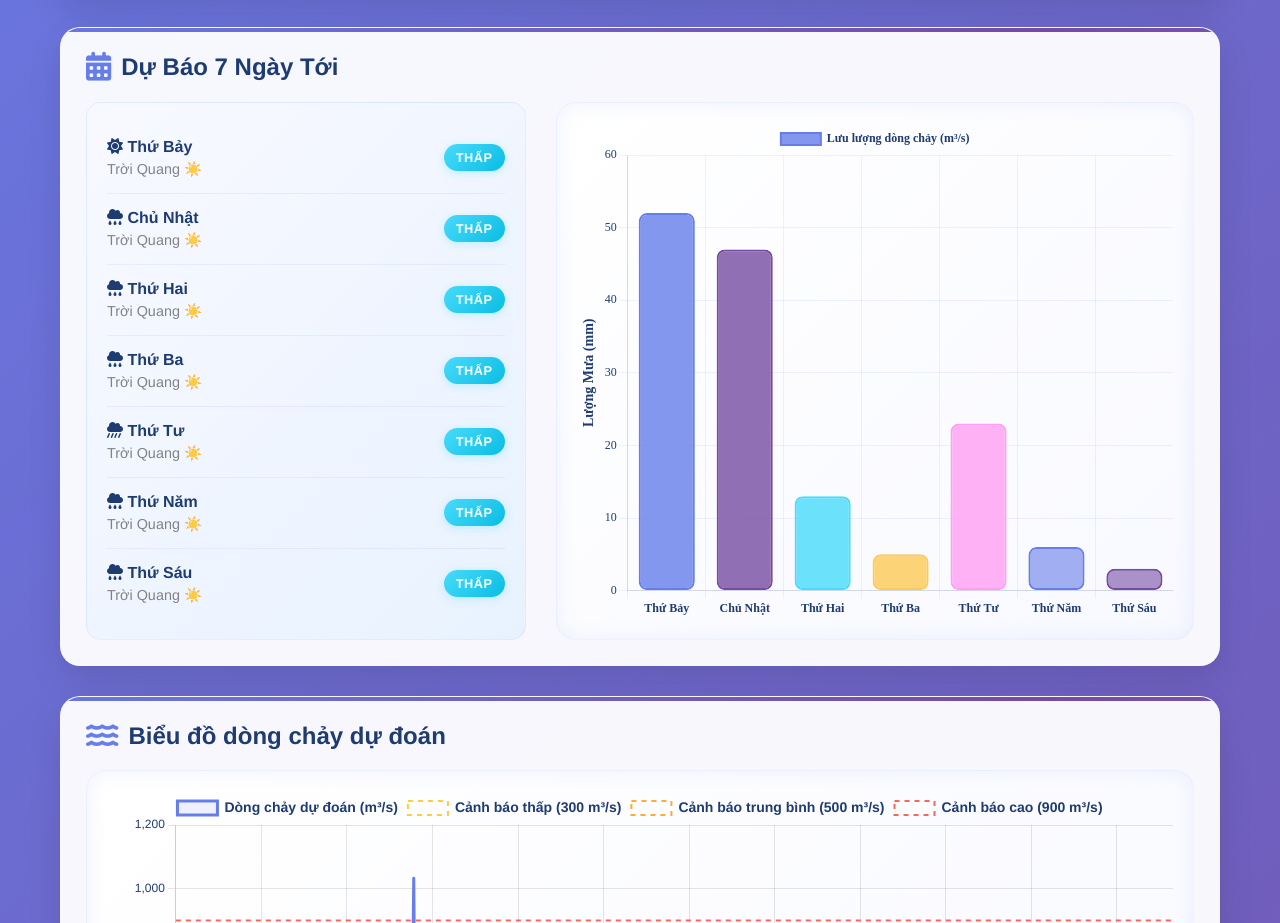
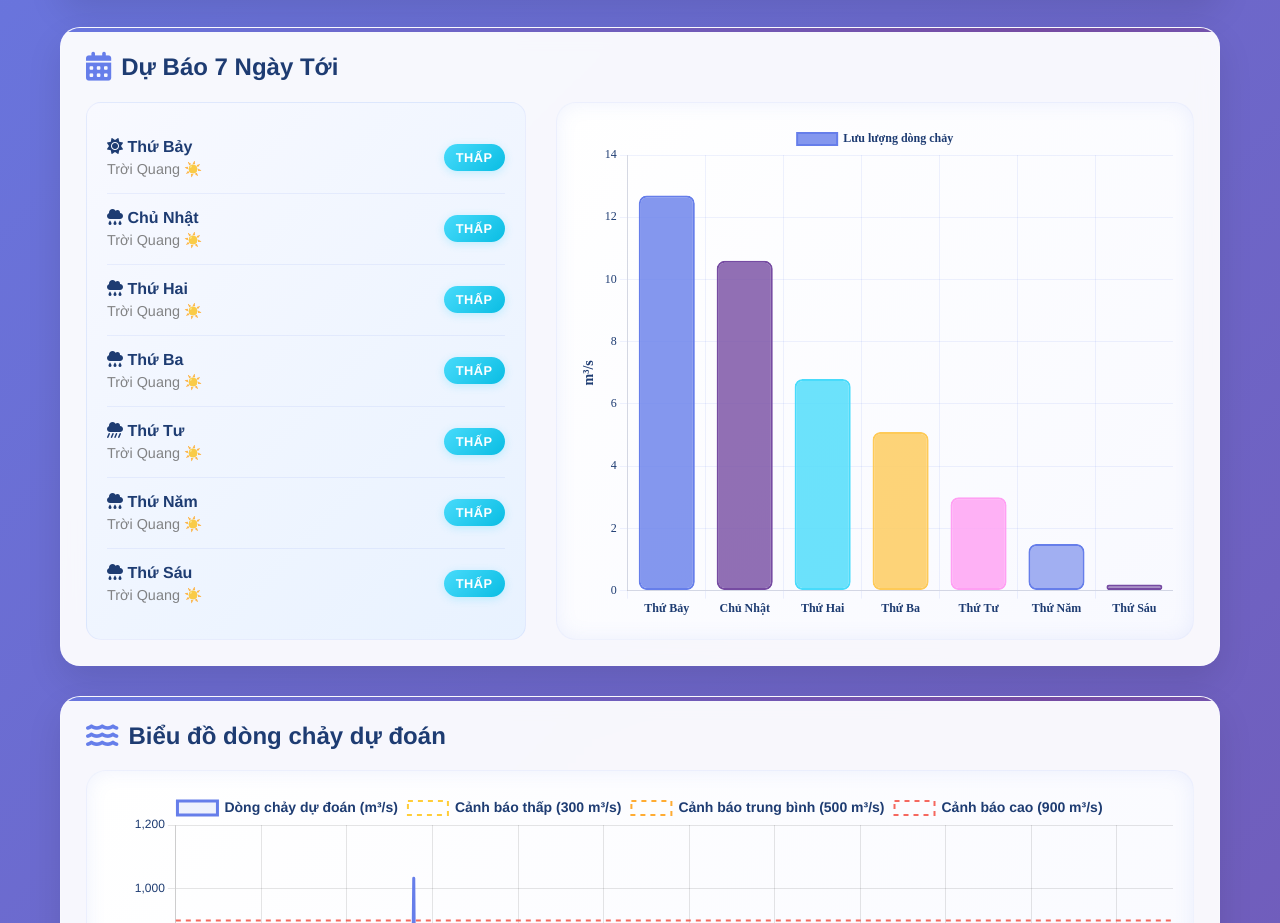
Before and after one commit to seas-flood/seas-flood.github.io, a plain HTML site: page index.html in a window 1280 px wide. Shown: the part 940-1863 px from the top of the page. Drawn offline with nearby package versions, Linux system fonts and the light colour scheme.

Commit message:
flood.html

```diff
--- a/index.html
+++ b/index.html
@@ -1190,8 +1190,8 @@
       data: {
         labels: ['Thứ Bảy', 'Chủ Nhật', 'Thứ Hai', 'Thứ Ba', 'Thứ Tư', 'Thứ Năm', 'Thứ Sáu'],
         datasets: [{
-          label: 'Lưu lượng dòng chảy (m³/s)',
-          data: [52, 47, 13, 5, 23, 6, 3],
+          label: 'Lưu lượng dòng chảy',
+          data: [12.7, 10.6, 6.8, 5.1, 3, 1.5, 0.2],
           backgroundColor: [
             'rgba(102, 126, 234, 0.8)',
             'rgba(118, 75, 162, 0.8)',
@@ -1235,7 +1235,7 @@
             beginAtZero: true,
             title: {
               display: true,
-              text: 'Lượng Mưa (mm)',
+              text: 'm³/s',
               color: '#1e3c72',
               font: {
                 family: 'Be Vietnam Pro',
```
